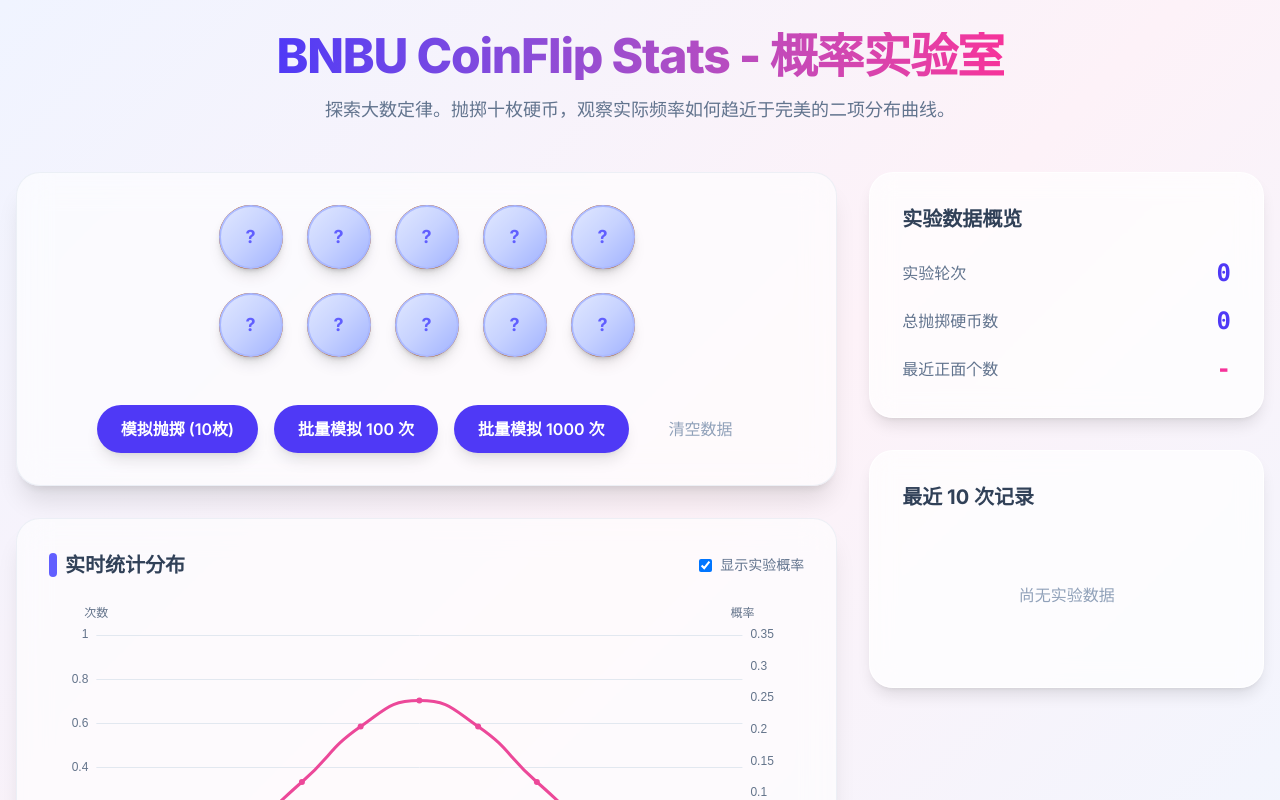
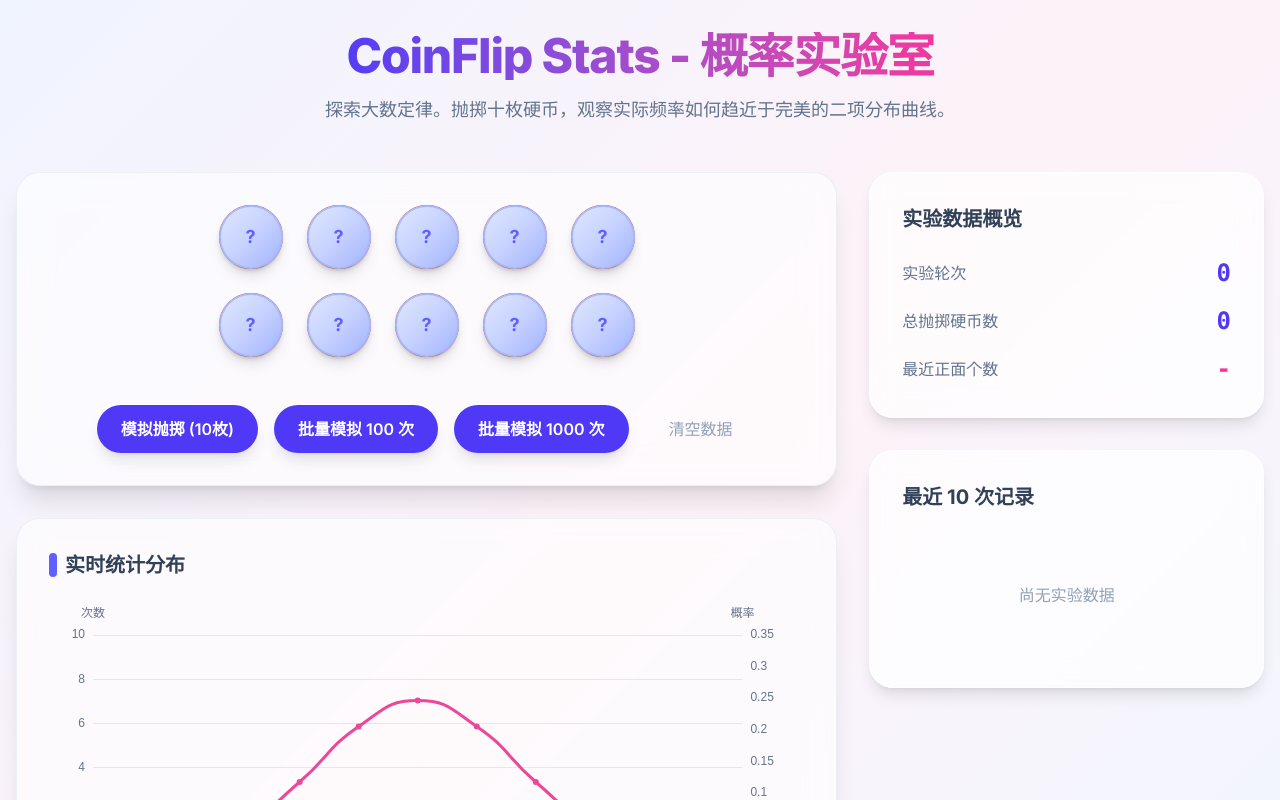
Before and after one commit to howtousellm/coin-flip, a Vue app: page / in a window 1280 px wide. Shown: the top 800 px of the page. Built offline with nearby package versions, Linux system fonts and the light colour scheme.

Commit message:
feat: remove the "show experimental probability" checkbox and always display experimental probability in the stats chart.

```diff
--- a/src/App.vue
+++ b/src/App.vue
@@ -3,7 +3,7 @@
     <!-- Header -->
     <header class="text-center mb-12 animate-fade-in">
       <h1 class="text-5xl font-extrabold tracking-tight bg-clip-text text-transparent bg-gradient-to-r from-indigo-600 to-pink-500 mb-4">
-        BNBU CoinFlip Stats - 概率实验室
+        CoinFlip Stats - 概率实验室
       </h1>
       <p class="text-slate-500 text-lg max-w-2xl mx-auto">
         探索大数定律。抛掷十枚硬币，观察实际频率如何趋近于完美的二项分布曲线。
@@ -42,17 +42,11 @@
 
         <!-- Chart Card -->
         <div class="glass-dark p-8">
-          <div class="flex justify-between items-center mb-6">
-            <h2 class="text-xl font-bold flex items-center gap-2 text-slate-700">
-              <span class="w-2 h-6 bg-indigo-500 rounded-full"></span>
-              实时统计分布
-            </h2>
-            <label class="flex items-center gap-2 cursor-pointer text-sm text-slate-500 hover:text-slate-700 transition">
-              <input type="checkbox" v-model="showExperimental" class="rounded text-indigo-500 focus:ring-indigo-500 bg-slate-100 border-slate-300" />
-              显示实验概率
-            </label>
-          </div>
-          <StatsChart :stats="stats" :theoretical="theoretical" :show-experimental="showExperimental" />
+          <h2 class="text-xl font-bold mb-6 flex items-center gap-2 text-slate-700">
+            <span class="w-2 h-6 bg-indigo-500 rounded-full"></span>
+            实时统计分布
+          </h2>
+          <StatsChart :stats="stats" :theoretical="theoretical" :show-experimental="true" />
         </div>
       </section>
 
@@ -111,7 +105,6 @@ const { stats, totalFlips, totalRounds, history, theoretical, simulateOnce, batc
 const currentFlips = ref(new Array(10).fill(true));
 const isFlipping = ref(false);
 const isNeutral = ref(true); // Start with "?" state
-const showExperimental = ref(true);
 
 const lastHeads = computed(() => {
   if (history.value.length === 0) return '-';
--- a/src/components/StatsChart.vue
+++ b/src/components/StatsChart.vue
@@ -109,6 +109,7 @@ const updateOptions = () => {
       {
         type: 'value',
         name: '次数',
+        max: totalExperiments === 0 ? 10 : Math.ceil(totalExperiments * 0.35),
         nameTextStyle: { color: '#64748b' },
         axisLabel: { color: '#64748b' },
         splitLine: { lineStyle: { color: '#e2e8f0' } }
```
